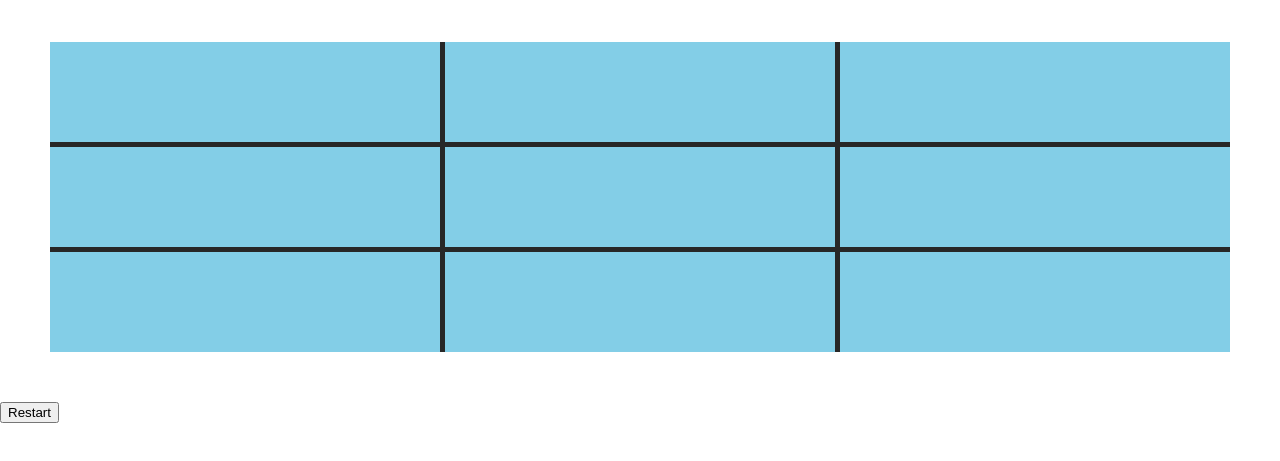
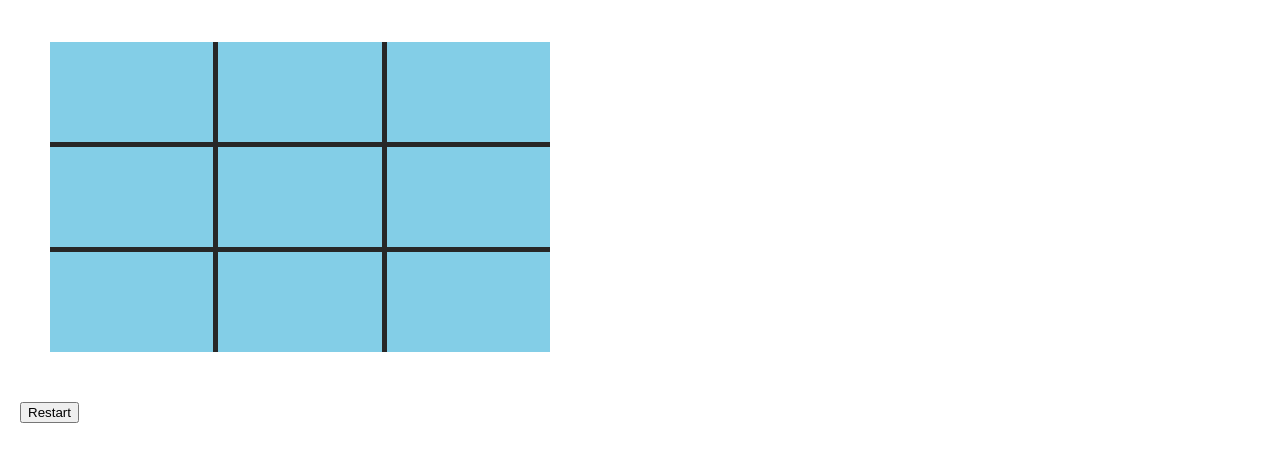
Before and after one commit to illges/tic-tac-toe, a website: page index.html in a window 1280 px wide. Both pictures are taken after a click on the button "Restart". Shown: the part 53-514 px from the top of the page. Drawn offline with Linux system fonts and the light colour scheme; a web font is replaced by a local one.

Commit message:
Complete basic game mechanics

```diff
--- a/scripts/main.js
+++ b/scripts/main.js
@@ -48,12 +48,17 @@ const game = (() => {
 		})
 	}
 
-	return { move, gameOver, currentPlayer }
+	const reset = () => {
+		gameOver = false;
+		currentPlayer = 'X';
+	}
+
+	return { move, gameOver, currentPlayer, reset }
 })();
 
 const displayController = (() => {
 
-	const game = document.getElementById('game')
+	const Tac = document.getElementById('game')
 
 	const render = () => {
 		let board = document.createElement('div');
@@ -72,17 +77,15 @@ const displayController = (() => {
 		restartButton.textContent = 'Restart';
 		restartButton.addEventListener('click', (e) => {
 			Array.from(document.querySelectorAll('.tile')).forEach(i => {
-				i.textContent = ''
+				i.textContent = undefined;
 			});
-			game.gameOver = false;
-			game.currentPlayer = 'X';
+			game.reset();
 			gameBoard.initialize();
 			console.log(e.target);
-			game.move();
 		});
 
-		game.appendChild(board);
-		game.appendChild(restartButton);
+		Tac.appendChild(board);
+		Tac.appendChild(restartButton);
 	};
 
 	return { render };
--- a/styles/main.css
+++ b/styles/main.css
@@ -21,6 +21,14 @@ h1 {
 	margin: 10px;
 }
 
+#restart {
+	margin: 0 0 0 20px;
+}
+
+#game {
+
+}
+
 #board {
 	margin: 50px;
 	display: grid;
@@ -28,6 +36,7 @@ h1 {
 	grid-gap: 5px;
 	grid-auto-rows: minmax(100px, auto);
 	background-color: var(--black);
+	width: 500px;
 }
 
 .tile {
```
